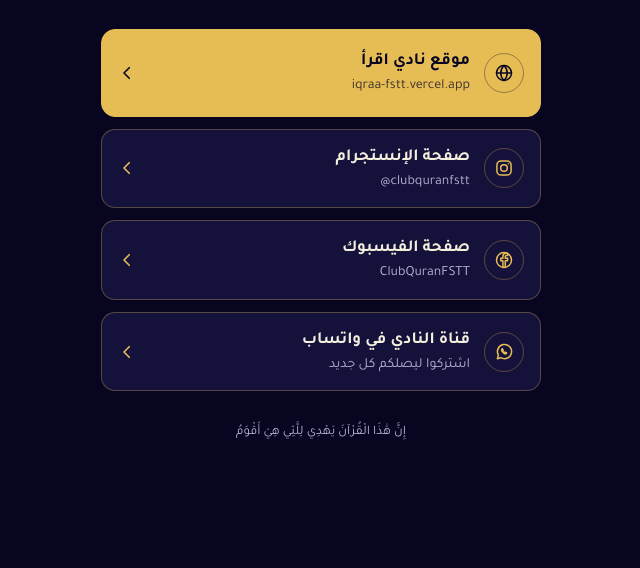
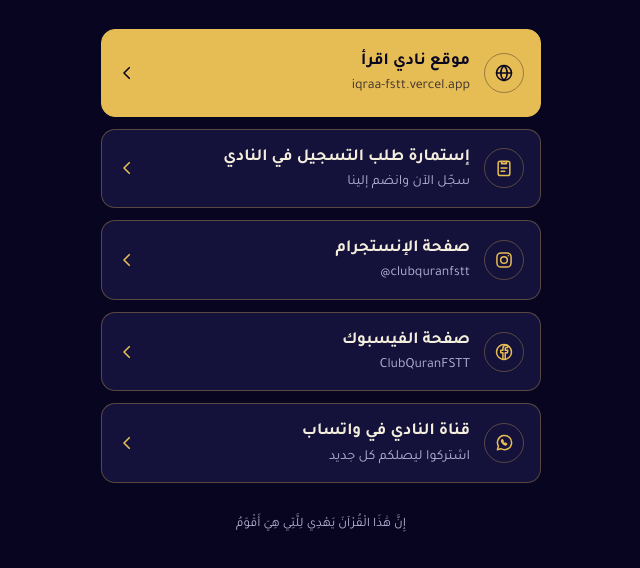
Before and after one commit to Af-Haitam/Club-iqrae, a plain HTML site: page index.html in a window 1280 px wide. Shown: the part 313-881 px from the top of the page, without its empty margins (319-959 px from the left). Before the commit the page ends 800 px from the top, so only its background shows below. Drawn offline with Linux system fonts and the light colour scheme.

Commit message:
Add files via upload

```diff
--- a/index.html
+++ b/index.html
@@ -4,7 +4,7 @@
 <meta charset="utf-8">
 <meta name="viewport" content="width=device-width, initial-scale=1, viewport-fit=cover">
 <meta name="theme-color" content="#07051f">
-<meta name="description" content="روابط نادي اقرأ للقرآن الكريم: الموقع، إنستجرام، فيسبوك وقناة واتساب">
+<meta name="description" content="روابط نادي اقرأ للقرآن الكريم: الموقع، التسجيل، إنستجرام، فيسبوك وقناة واتساب">
 <style>*,*::before,*::after{box-sizing:border-box}html{background:#07051f}body{margin:0;min-height:100vh}img{max-width:100%}</style>
 <title>نادي اقرأ للقرآن الكريم</title>
 <link rel="preconnect" href="https://fonts.googleapis.com">
@@ -194,6 +194,17 @@
       <svg class="go" viewBox="0 0 24 24" fill="none" stroke="currentColor" stroke-width="2.2" stroke-linecap="round" stroke-linejoin="round" aria-hidden="true"><path d="M15 5l-7 7 7 7"/></svg>
     </a>
 
+    <a class="link" href="https://forms.gle/pSc2gyTTpLi3Z3DY6" target="_blank" rel="noopener noreferrer">
+      <span class="icon" aria-hidden="true">
+        <svg viewBox="0 0 24 24" fill="none" stroke="currentColor" stroke-width="1.8" stroke-linecap="round" stroke-linejoin="round"><rect x="5" y="4" width="14" height="17" rx="2.5"/><path d="M9 4.5h6v2.5H9z"/><path d="M8.500 12h7M8.500 16h4.500"/></svg>
+      </span>
+      <span class="text">
+        <span class="name">إستمارة طلب التسجيل في النادي</span>
+        <span class="handle">سجّل الآن وانضم إلينا</span>
+      </span>
+      <svg class="go" viewBox="0 0 24 24" fill="none" stroke="currentColor" stroke-width="2.2" stroke-linecap="round" stroke-linejoin="round" aria-hidden="true"><path d="M15 5l-7 7 7 7"/></svg>
+    </a>
+
     <a class="link" href="https://www.instagram.com/clubquranfstt" target="_blank" rel="noopener noreferrer">
       <span class="icon" aria-hidden="true">
         <svg viewBox="0 0 24 24" fill="none" stroke="currentColor" stroke-width="1.8" stroke-linecap="round" stroke-linejoin="round"><rect x="3.5" y="3.5" width="17" height="17" rx="5"/><circle cx="12" cy="12" r="4"/><circle cx="17.2" cy="6.8" r="0.9" fill="currentColor" stroke="none"/></svg>
```
